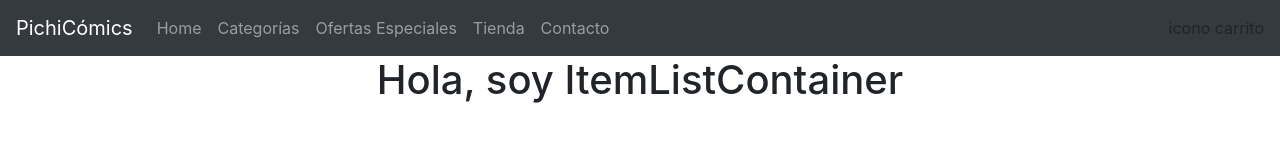
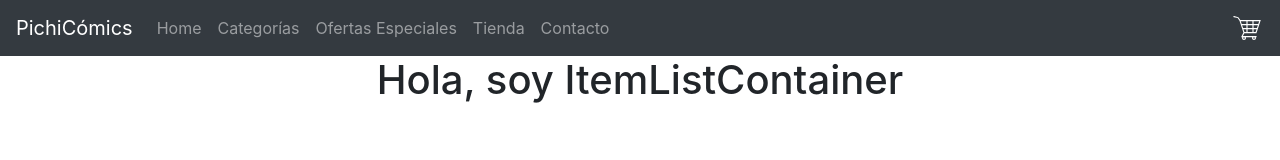
Before and after one commit to SolPichirili/react-project, a React (Create React App) app: page / in a window 1280 px wide. Shown: the top 160 px of the page. Built offline with nearby package versions, Linux system fonts and the light colour scheme.

Commit message:
desafio 3

```diff
--- a/package.json
+++ b/package.json
@@ -10,6 +10,7 @@
     "react": "^17.0.2",
     "react-bootstrap": "^1.6.1",
     "react-dom": "^17.0.2",
+    "react-icons": "^4.2.0",
     "react-scripts": "4.0.3",
     "web-vitals": "^1.1.2"
   },
--- a/src/App.css
+++ b/src/App.css
@@ -36,3 +36,8 @@
     transform: rotate(360deg);
   }
 }
+
+.icono {
+  color: white;
+  font-size: 2rem;
+}
--- a/src/components/CartWidget.jsx
+++ b/src/components/CartWidget.jsx
@@ -1,9 +1,10 @@
 import React from 'react';
+import {GiShoppingCart} from 'react-icons/gi';
 
 const CartWidget = () => {
     return (
         <div>
-            icono carrito
+            <GiShoppingCart className="icono"/>
         </div>
     )
 }
```
Also changed, not shown: 1 other file (tests, documents, lock files or other folders).
